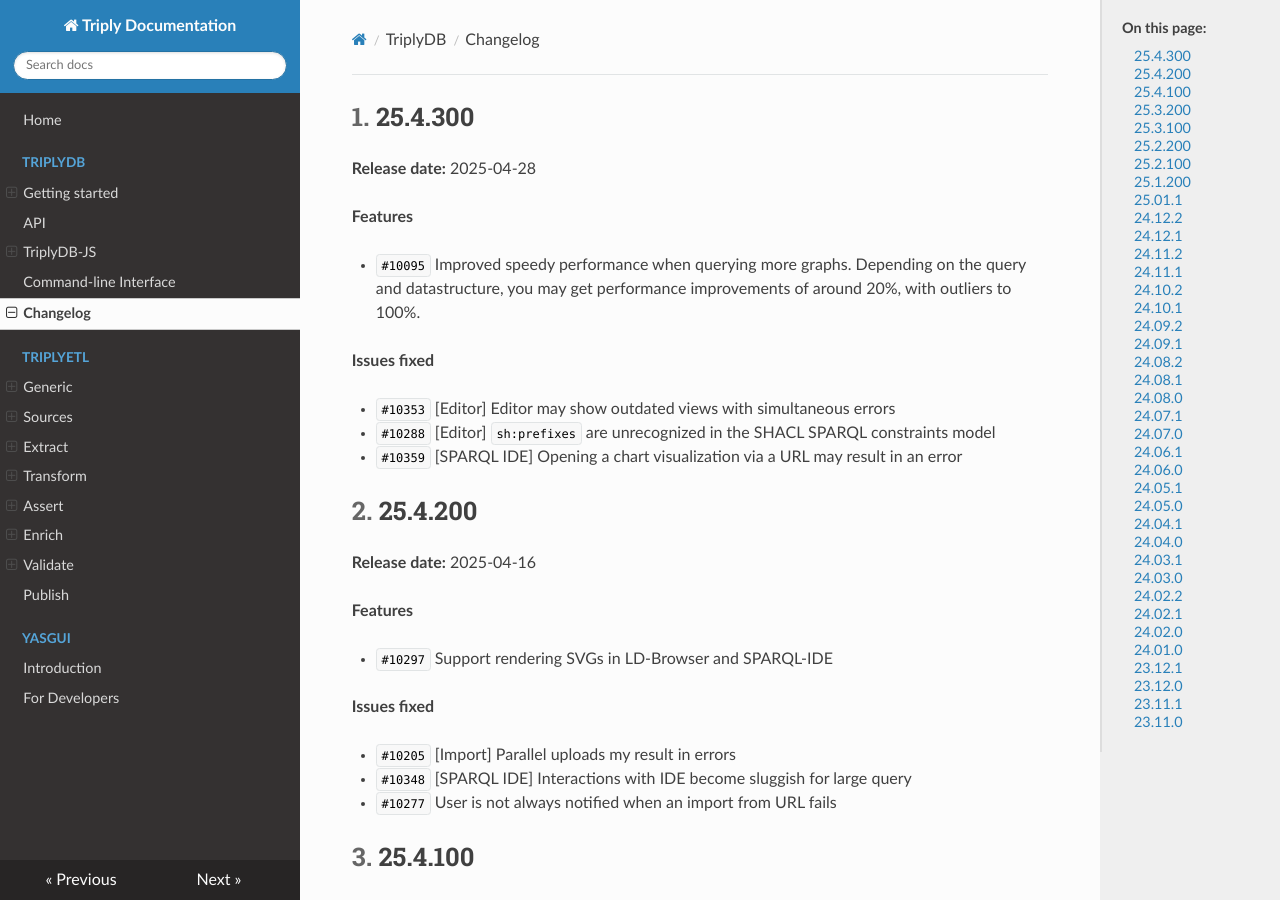
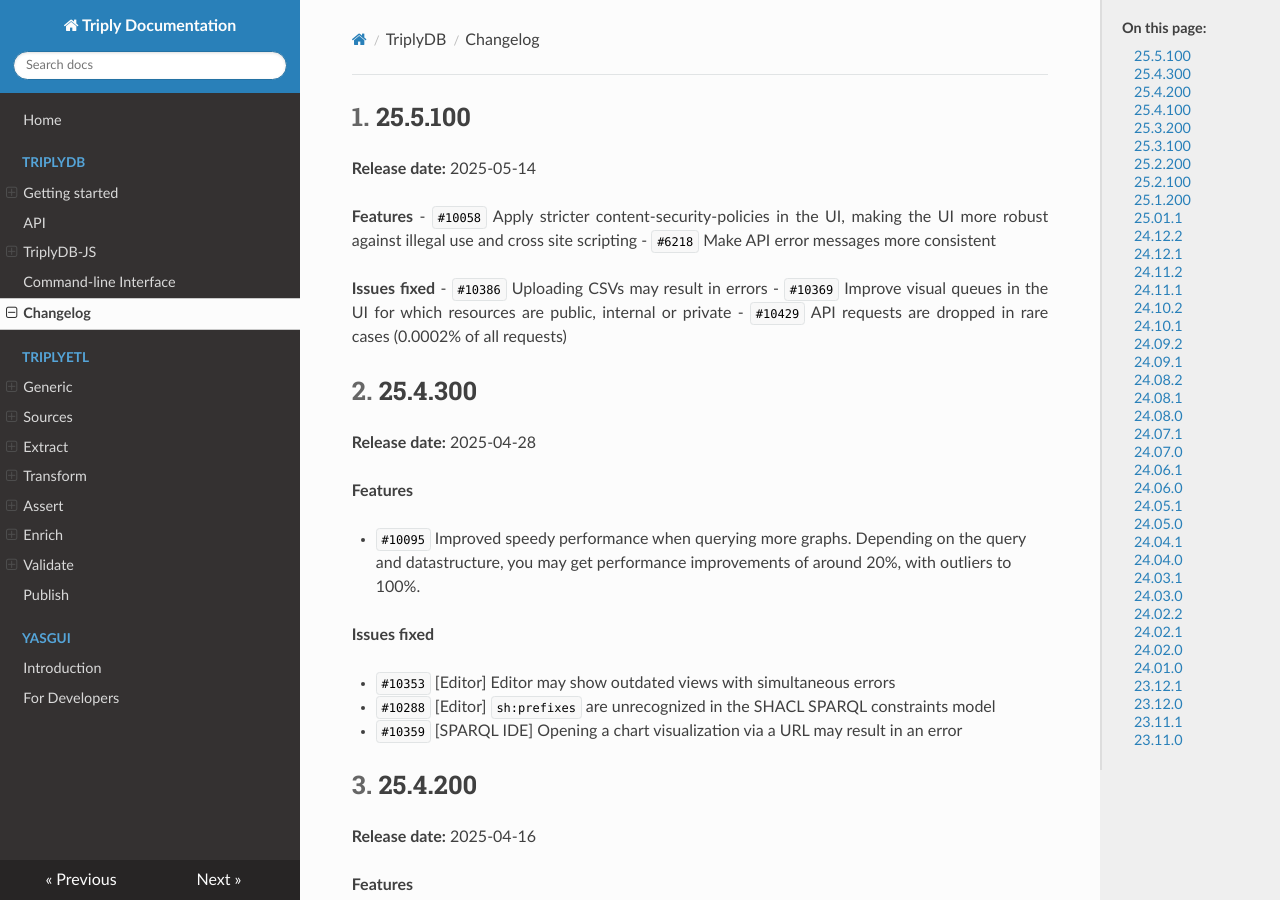
Before and after one commit to TriplyDB/Documentation, an MkDocs documentation site: the page built from docs/triplydb-changelog/index.md, in a window 1280 px wide and 900 px high. Built offline with MkDocs 1.6.1, drawn with Linux system fonts in a browser that asks for light colours.

Commit message:
updated changelog

```diff
--- a/docs/triplydb-changelog/index.md
+++ b/docs/triplydb-changelog/index.md
@@ -4,6 +4,23 @@
 ---
 
 [TOC]
+
+## 25.5.100 {#25.5.100}
+
+**Release date:** 2025-05-14
+
+**Features**
+- `#10058` Apply stricter content-security-policies in the UI, making the UI more robust
+  against illegal use and cross site scripting
+- `#6218` Make API error messages more consistent
+
+
+
+**Issues fixed**
+- `#10386` Uploading CSVs may result in errors
+- `#10369` Improve visual queues in the UI for which resources are public, internal or
+  private
+- `#10429` API requests are dropped in rare cases (0.0002% of all requests)
 
 
 ## 25.4.300 {#25.4.300}
```
